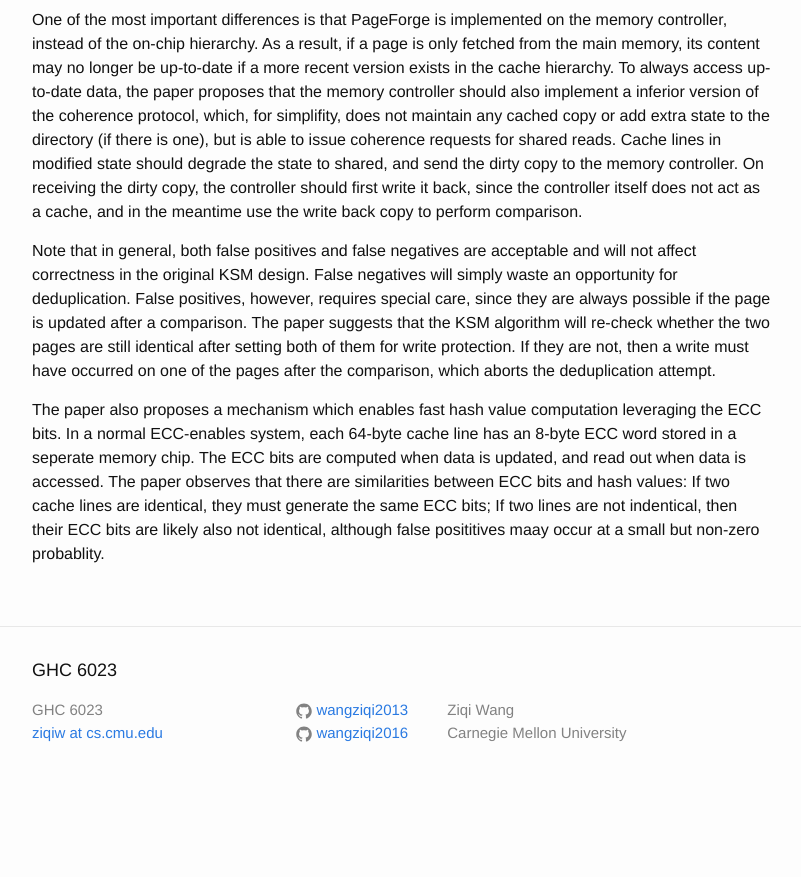
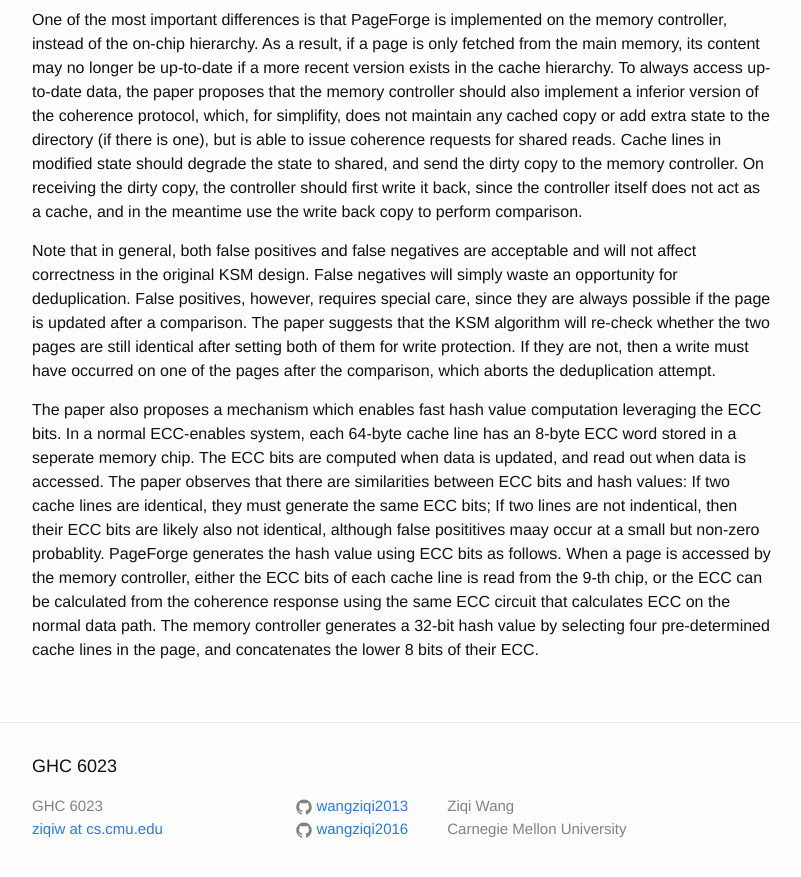
Before and after one commit to wangziqi2013/wangziqi2013.github.io, a Jekyll site: the page built from _posts/2020-07-26-pageforge.markdown, in a window 1280 px wide and 900 px high, scrolled down 2824 px. Shown: the top 877 px of the window, without its empty margins (238-1039 px from the left). Built offline with Jekyll 4.4.1, drawn with Linux system fonts in a browser that asks for light colours; before the commit the page ends 3628 px from its top, so only the background shows below that.

Commit message:
Adding hash

```diff
--- a/_posts/2020-07-26-pageforge.markdown
+++ b/_posts/2020-07-26-pageforge.markdown
@@ -131,3 +131,8 @@ data is updated, and read out when data is accessed.
 The paper observes that there are similarities between ECC bits and hash values: If two cache lines are identical, they
 must generate the same ECC bits; If two lines are not indentical, then their ECC bits are likely also not identical, although
 false posititives maay occur at a small but non-zero probablity.
+PageForge generates the hash value using ECC bits as follows. When a page is accessed by the memory controller, either the
+ECC bits of each cache line is read from the 9-th chip, or the ECC can be calculated from the coherence response using
+the same ECC circuit that calculates ECC on the normal data path.
+The memory controller generates a 32-bit hash value by selecting four pre-determined cache lines in the page, and concatenates
+the lower 8 bits of their ECC.
```
